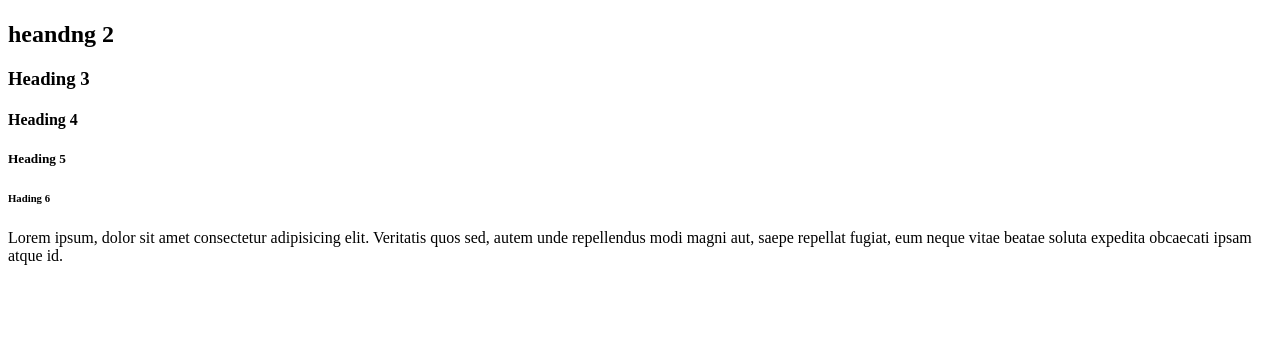
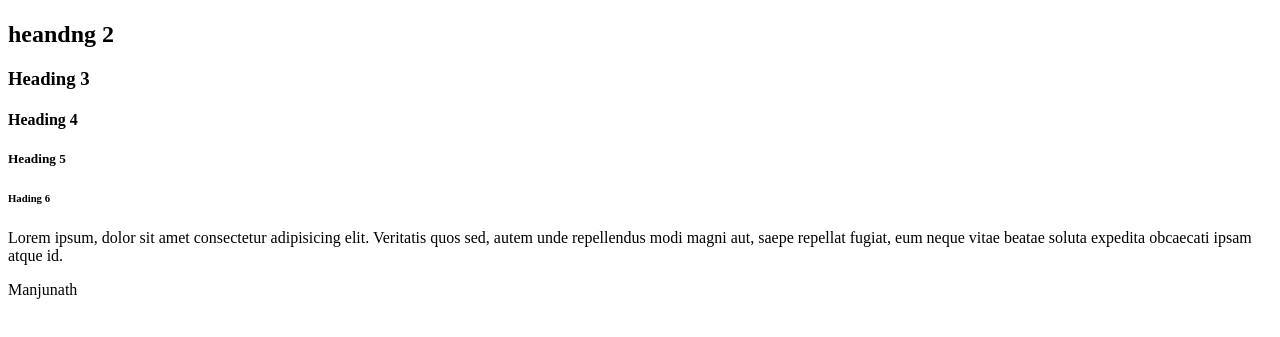
Before and after one commit to Manjunath-devadiga/NewRepo, a plain HTML site: page index.html in a window 1280 px wide. Shown: the part 59-396 px from the top of the page. Drawn offline with Linux system fonts and the light colour scheme.

Commit message:
add one line in index.html

```diff
--- a/index.html
+++ b/index.html
@@ -12,6 +12,7 @@
      <h5>Heading 5</h5>
      <h6>Hading 6</h6>
      <p> Lorem ipsum, dolor sit amet consectetur adipisicing elit. Veritatis quos sed, autem unde repellendus modi magni aut, saepe repellat fugiat, eum neque vitae beatae soluta expedita obcaecati ipsam atque id.    </p>
+     <p>Manjunath</p>
  </body>
 
 </html>
```
